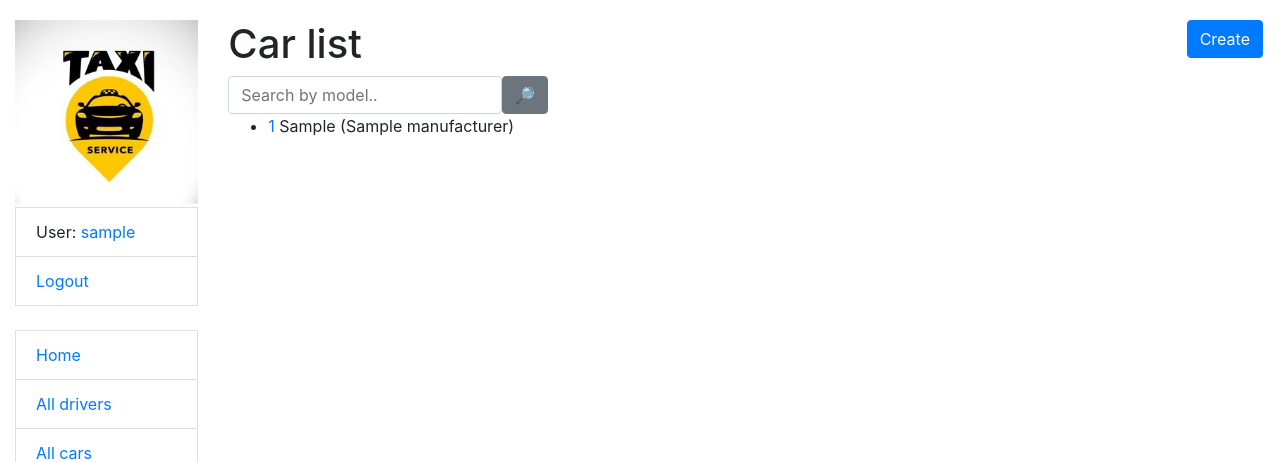
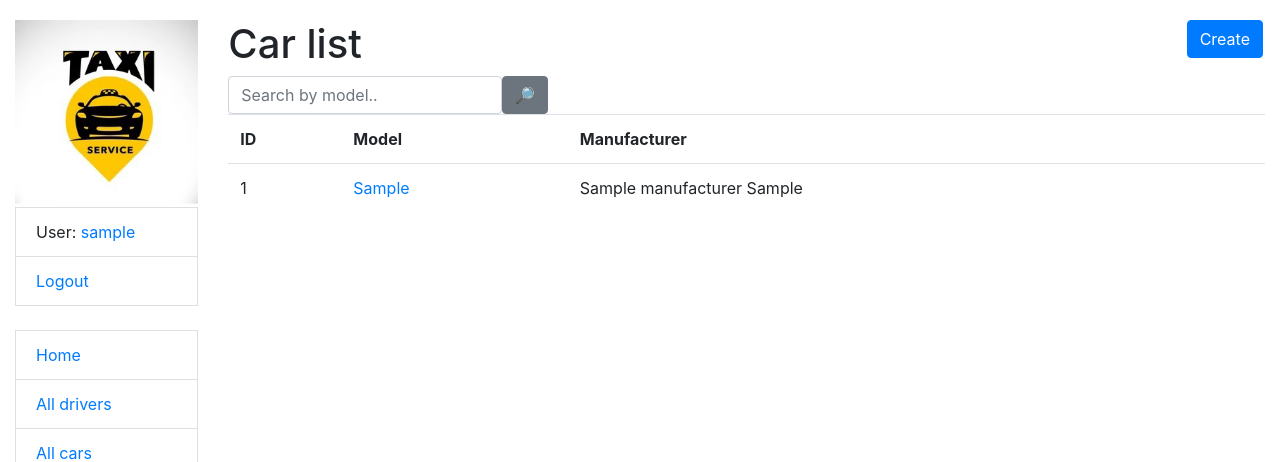
Before and after one commit to AlenOl/taxi-light, a Django app: page /cars/ in a window 1280 px wide. Shown: the top 462 px of the page. Run offline with Django 4.2, Linux system fonts and the light colour scheme; a user stored in the database is signed in; tables that the repository leaves empty hold one stand-in row (values such as "Sample post"); some libraries are stand-ins or nearby versions.

Commit message:
Create table in car_list.html

```diff
--- a/taxi_app/views.py
+++ b/taxi_app/views.py
@@ -173,7 +173,7 @@ class DriverLicenseUpdateView(LoginRequiredMixin, generic.UpdateView):
 
 class DriverDeleteView(LoginRequiredMixin, generic.DeleteView):
     model = Driver
-    success_url = reverse_lazy("")
+    success_url = reverse_lazy("taxi_app:driver-list")
 
 
 @login_required
--- a/templates/taxi_app/car_list.html
+++ b/templates/taxi_app/car_list.html
@@ -13,15 +13,23 @@
     <input class="btn btn-secondary" type="submit" value="🔎">
   </form>
   {% if car_list %}
-    <ul>
+    <table class="table">
+      <tr>
+        <th>ID</th>
+        <th>Model</th>
+        <th>Manufacturer</th>
+      </tr>
       {% for car in car_list %}
-        <li>
-          <a href="{% url "taxi_app:car-detail" pk=car.id %} ">{{ car.id }}</a>
-          {{ car.model }} ({{ car.manufacturer.name }})
-        </li>
+        <tr>
+          <td>{{ car.id }}</td>
+          <td>
+            <a href="{% url "taxi_app:car-detail" pk=car.id %} ">{{ car.model }}</a>
+          </td>
+          <td>{{ car.manufacturer }}</td>
+        </tr>
       {% endfor %}
-    </ul>
+    </table>
   {% else %}
-    <p>There are no cars in taxi</p>
+    <p>There are no cars in taxi service light</p>
   {% endif %}
 {% endblock %}
```
